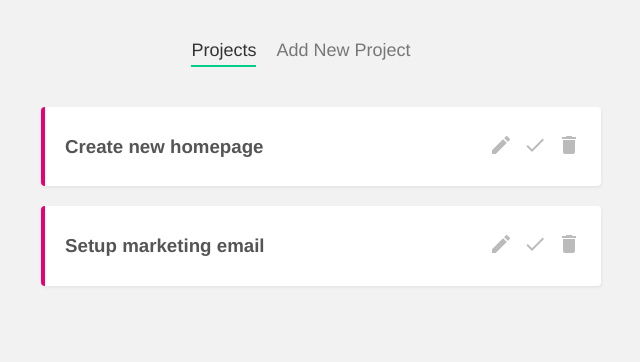
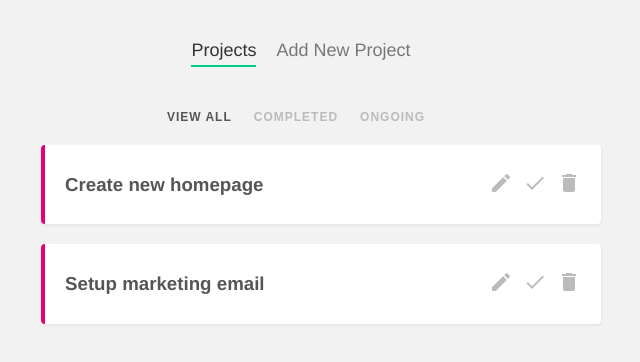
Before and after one commit to digaodev/vue-project-planner, a Vue app: page / in a window 1280 px wide. Shown: the top 362 px of the page, without its empty margins (339-979 px from the left). Built offline with nearby package versions, Linux system fonts and the light colour scheme; data requests are answered from the project's data file.

Commit message:
feat: add FilterNav and logic.

```diff
--- /dev/null
+++ b/src/components/FilterNav.vue
@@ -0,0 +1,53 @@
+<template>
+  <nav class="filter-nav">
+    <button :class="{ active: currentFilter === 'all' }" @click="setFilter('all')">
+      View All
+    </button>
+
+    <button
+      :class="{ active: currentFilter === 'completed' }"
+      @click="setFilter('completed')"
+    >
+      Completed
+    </button>
+
+    <button
+      :class="{ active: currentFilter === 'ongoing' }"
+      @click="setFilter('ongoing')"
+    >
+      Ongoing
+    </button>
+  </nav>
+</template>
+
+<script>
+export default {
+  props: ["currentFilter"],
+  methods: {
+    setFilter(filterBy) {
+      this.$emit("filterChange", filterBy);
+    },
+  },
+};
+</script>
+
+<style>
+.filter-nav {
+  text-align: center;
+}
+.filter-nav button {
+  background: none;
+  border: none;
+  color: #bbb;
+  cursor: pointer;
+  font-size: 12px;
+  font-weight: bold;
+  letter-spacing: 1px;
+  margin-right: 10px;
+  outline: none;
+  text-transform: uppercase;
+}
+.filter-nav button.active {
+  color: #555;
+}
+</style>
--- a/src/views/Home.vue
+++ b/src/views/Home.vue
@@ -1,7 +1,16 @@
 <template>
   <div class="home">
-    <ul v-if="projects.length">
-      <li class="list-item" v-for="project in projects" :key="project.id">
+    <FilterNav
+      @filterChange="currentFilter = $event"
+      :currentFilter="currentFilter"
+    />
+
+    <ul v-if="filteredProjects.length">
+      <li
+        class="list-item"
+        v-for="project in filteredProjects"
+        :key="project.id"
+      >
         <ProjectItem
           :project="project"
           @delete="handleDelete"
@@ -14,13 +23,15 @@
 
 <script>
 import ProjectItem from "../components/ProjectItem.vue";
+import FilterNav from "../components/FilterNav.vue";
 
 export default {
   name: "Home",
-  components: { ProjectItem },
+  components: { ProjectItem, FilterNav },
   data() {
     return {
       projects: [],
+      currentFilter: "all",
     };
   },
   mounted() {
@@ -36,10 +47,21 @@ export default {
     handleToggleCompleted(projectId) {
       this.projects = this.projects.map((p) => {
         if (p.id === projectId) {
-          return {...p, completed: !p.completed}
+          return { ...p, completed: !p.completed };
         }
-        return p
+        return p;
       });
+    },
+  },
+  computed: {
+    filteredProjects() {
+      if (this.currentFilter === "completed")
+        return this.projects.filter((p) => p.completed);
+
+      if (this.currentFilter === "ongoing")
+        return this.projects.filter((p) => !p.completed);
+
+      return this.projects;
     },
   },
 };
```
